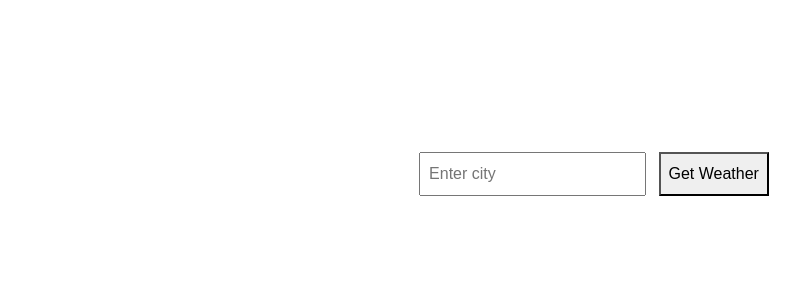
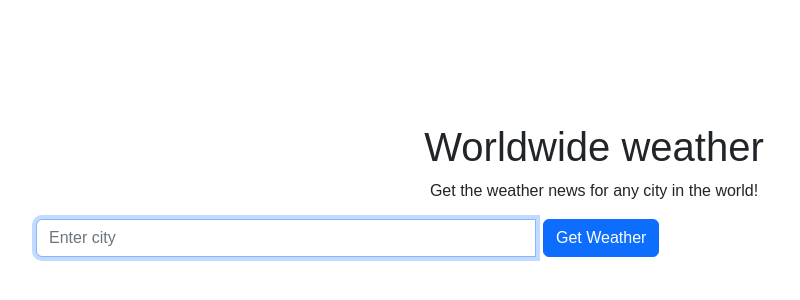
Before and after one commit to thunderingtheworld/weather, a website built with webpack: page index.html in a window 1280 px wide. Shown: the part 226-526 px from the top of the page, without its empty margins (46-846 px from the left). Built offline with nearby package versions, Linux system fonts and the light colour scheme.

Commit message:
Adds autofocus on input and makes Enter submit form.

```diff
--- a/index.html
+++ b/index.html
@@ -9,10 +9,19 @@
     <title>Weather App</title>
   </head>
   <body>
-    <div class="container">
-      <input type="text" id="cityInput" placeholder="Enter city" />
+    <div class="container mt-5">
+      <!-- hero element or card? see bootstrap examples -->
+      <h1>Worldwide weather</h1>
+      <p>Get the weather news for any city in the world!</p>
+      <form id="weatherForm">
+        <div class="input-group mb-3">
+          <input type="text" class="form-control" id="cityInput" placeholder="Enter city" />
+          <div class="input-group-append">
+            <button class="btn btn-primary" type="submit">Get Weather</button>
+          </div>
+        </div>
+      </form>
 
-      <button id="submitCity">Get Weather</button>
       <div id="weatherInfo"></div>
     </div>
     <script src="js/main.js"></script>
--- a/src/js/app.js
+++ b/src/js/app.js
@@ -13,9 +13,6 @@ initBootstrap({
   toasts: true,
 });
 
-// Wait for the DOM to be fully loaded
-document.addEventListener("DOMContentLoaded", function () {
-  var submitCityButton = document.getElementById("submitCity");
 
 async function getWeather() {
   console.log("getWeather called");
@@ -36,25 +33,35 @@ document.addEventListener("DOMContentLoaded", function () {
     const response = await fetch(apiUrl);
 
     if (!response.ok) {
+      // TODO: Add more error handling
+      // Implement basic error handling for cases like invalid city names or API failures.
       throw new Error("City not found");
     }
 
     const data = await response.json();
 
+    console.log(data);
+
     weatherInfo.innerHTML = `
+    <img src="${data.current.condition.icon}">
+    <p><i>${data.current.condition.text}</i></p>
     <p>Temperature: ${data.current.temp_c}°C</p>
     <p>Humidity: ${data.current.humidity}%</p>
-
-      <!-- Add logic to display weather icon -->
+    <p><small>Information last updated at: ${data.current.last_updated}</small></p>
   `;
   } catch (error) {
     weatherInfo.innerHTML = `<p>Error fetching weather data: ${error.message}</p>`;
   }
 }
 
-  // Add an event listener to the button
-  submitCityButton.addEventListener("click", function () {
-    // Call the getWeather function when the button is clicked
+// Wait for the DOM to be fully loaded
+document.addEventListener("DOMContentLoaded", function () {
+
+  // focused input on entering page:
+  document.getElementById('cityInput').focus();
+
+  document.getElementById('weatherForm').addEventListener('submit', function (event) {
+    event.preventDefault();
     getWeather();
   });
 });
--- a/src/scss/styles.scss
+++ b/src/scss/styles.scss
@@ -20,6 +20,10 @@ body {
   input {
     padding: 8px;
     margin-right: 8px;
+
+    &#cityInput {
+      max-width: 500px;
+    }
   }
 
   button {
```
Lines whose indentation alone changed are shown as unchanged.
